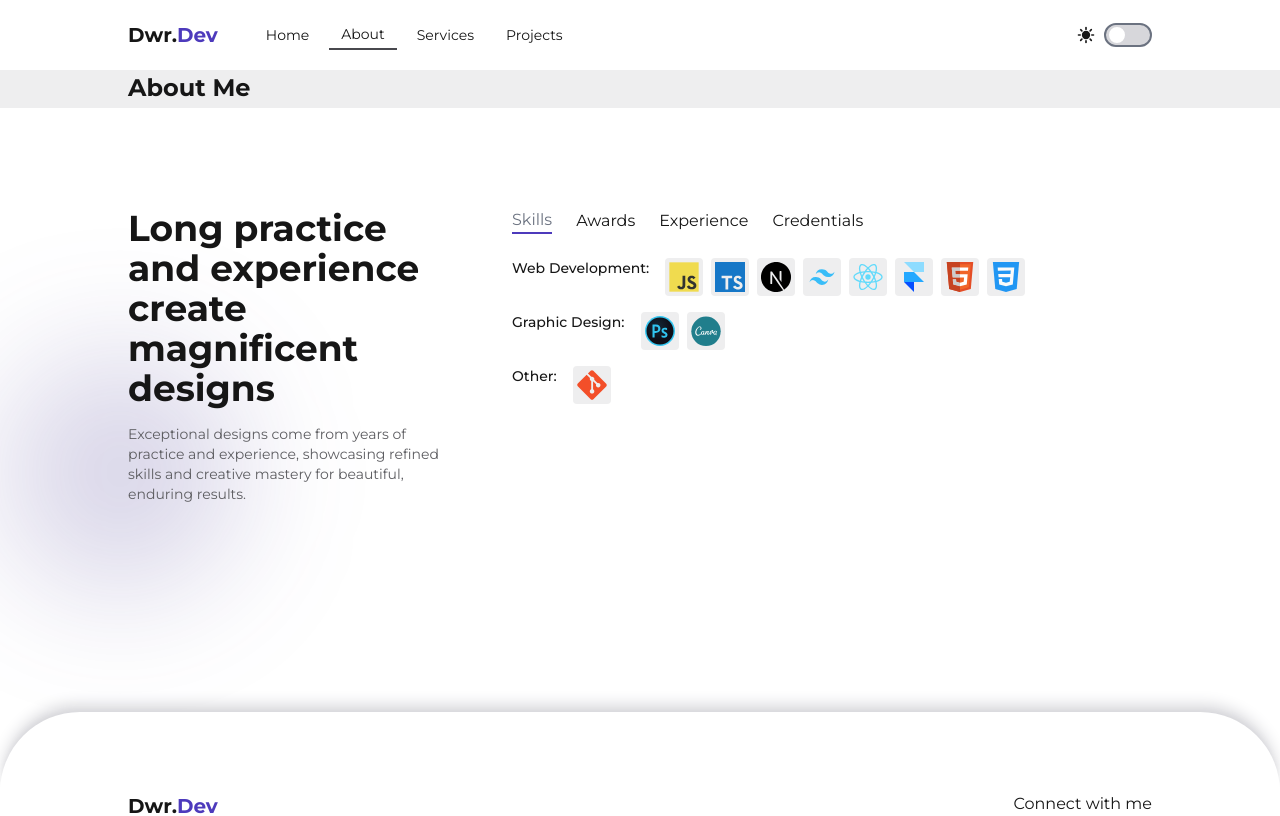
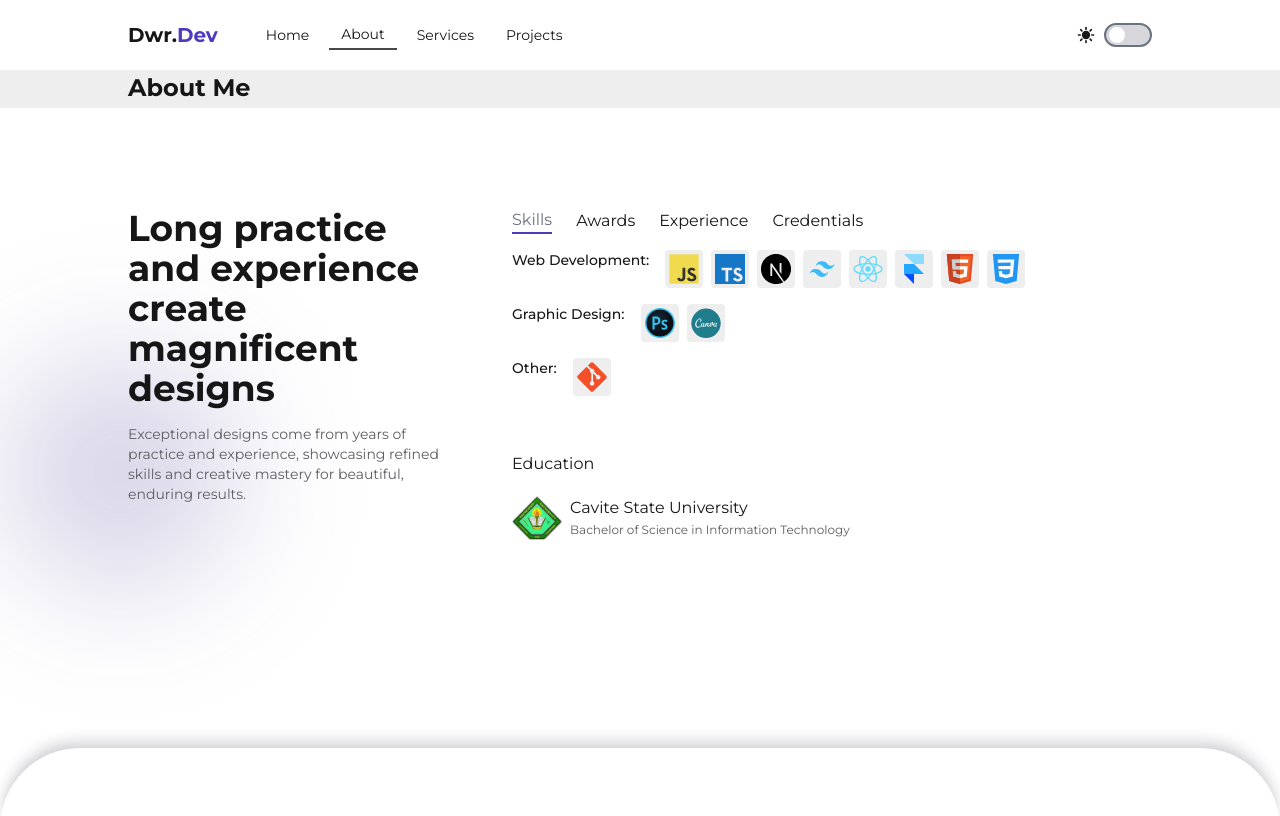
Before and after one commit to DowardCaparas/portfolio, a Next.js app: page /about in a window 1280 px wide. Shown: the top 816 px of the page. Built offline with nearby package versions, Linux system fonts and the light colour scheme.

Commit message:
add school logo

```diff
--- a/components/AboutData.tsx
+++ b/components/AboutData.tsx
@@ -3,6 +3,7 @@
 import React, { useState } from "react";
 import { aboutData } from "@/constants";
 import Image from "next/image";
+import { cvsuLogo } from "@/public/images";
 
 const AboutData = () => {
   const [infoIndex, setInfoIndex] = useState(0);
@@ -20,8 +21,9 @@ const AboutData = () => {
         </p>
       </div>
 
+    {/*Skills, Awards, Experience, Credentials, School */}
       <div className="flex flex-col md:w-2/3">
-        <div className="flex justify-start items-center gap-6 mb-6">
+        <div className="flex justify-start items-center gap-6 mb-4">
           {aboutData.map((item, index) => (
             <div
               key={index}
@@ -63,6 +65,26 @@ const AboutData = () => {
             </div>
           ))}
         </div>
+
+        <div className="mt-10">
+        Education
+        <div className="flex justify-start items-center gap-2 mt-5">
+          <Image
+            src={cvsuLogo}
+            alt="cvsu logo"
+            height={50}
+            width={50}
+            className="object-contain"
+          />
+          <div className="flex flex-col justify-start">
+            <h3>Cavite State University</h3>
+            <p className="text-[12px]">
+              Bachelor of Science in Information Technology
+            </p>
+          </div>
+        </div>
+        </div>
+
       </div>
     </div>
   );
--- a/public/images/index.ts
+++ b/public/images/index.ts
@@ -2,7 +2,8 @@ import ArtokuImage from '../images/ArtokuImage.png'
 import HeroBg from '../images/HeroBG.png'
 import IDSGadgetsImage from '../images/iDSGadgetsImage.png'
 import profile from './profile.png'
+import cvsuLogo from './cvsuLogo.png'
 
 export {
-    ArtokuImage, HeroBg, IDSGadgetsImage, profile
+    ArtokuImage, HeroBg, IDSGadgetsImage, profile, cvsuLogo,
 }
```
Also changed, not shown: public/images/cvsuLogo.png (added).
